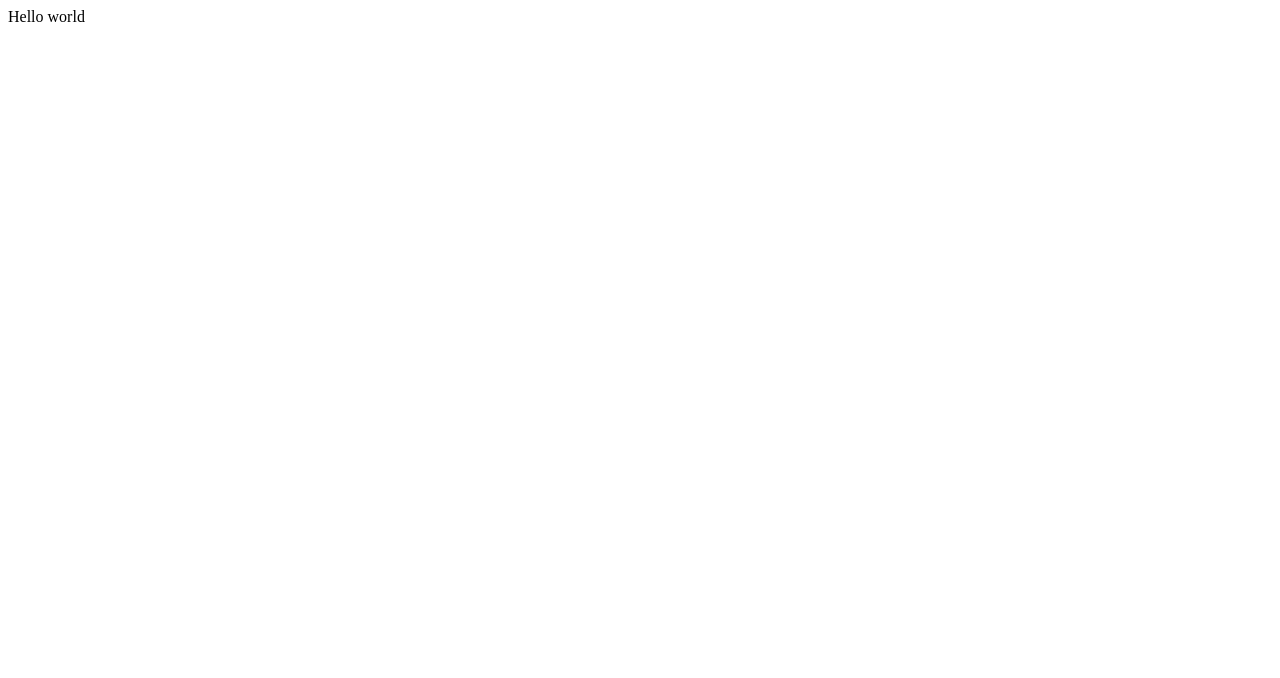
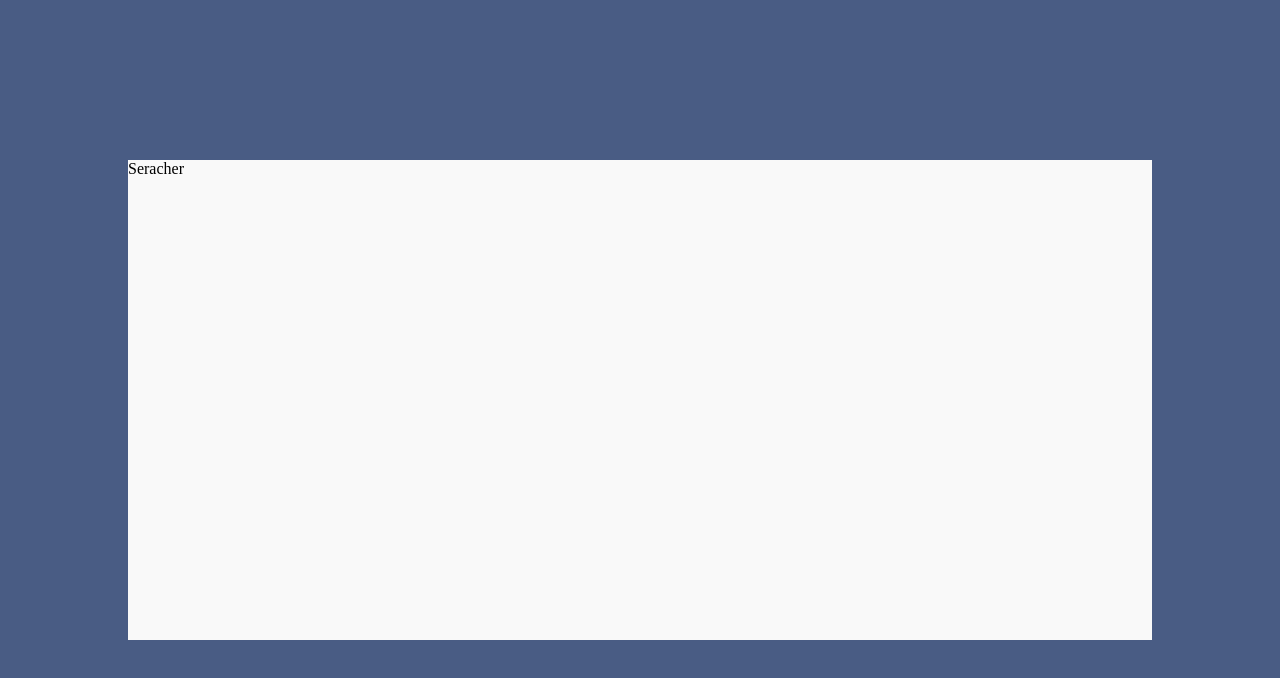
Before and after one commit to Sharonina/React_base, a React app: page / in a window 1280 px wide. Shown: the top 678 px of the page. Built offline with nearby package versions, Linux system fonts and the light colour scheme.

Commit message:
Basic markup and styling

```diff
--- /dev/null
+++ b/src/containers/Searcher.tsx
@@ -0,0 +1,10 @@
+import React from "react";
+
+//Styles
+import "../styles/containers/Searcher.styl";
+
+const Searcher = () => {
+  return <div className="searcher">Seracher</div>;
+};
+
+export default Searcher;
--- /dev/null
+++ b/src/containers/UserDetails.tsx
@@ -0,0 +1,10 @@
+import React from "react";
+
+//styles
+import "../styles/containers/UserDetails.styl";
+
+const UserDetails = () => {
+  return <div className="userDetails">User Details</div>;
+};
+
+export default UserDetails;
--- /dev/null
+++ b/src/pages/Home.tsx
@@ -0,0 +1,20 @@
+import React from "react";
+import UserDetails from "../containers/UserDetails";
+import Searcher from "../containers/Searcher";
+
+//styles
+import "../styles/pages/Home.styl";
+
+const Home = () => {
+  const isUserSelected = false;
+  return (
+    <>
+      <div className="home">
+        {isUserSelected && <UserDetails />}
+        <Searcher />
+      </div>
+    </>
+  );
+};
+
+export default Home;
--- a/src/routes/App.tsx
+++ b/src/routes/App.tsx
@@ -1,7 +1,8 @@
 import React from "react";
+import Home from "../pages/Home";
 
 const App = () => {
-  return <div>Hello world</div>;
+  return <Home />;
 };
 
 export default App;
--- /dev/null
+++ b/src/styles/containers/Searcher.styl
@@ -0,0 +1,4 @@
+.searcher
+  width: 80%
+  height: 60%
+  background-color: #F9F9F9
--- /dev/null
+++ b/src/styles/containers/UserDetails.styl
@@ -0,0 +1,10 @@
+.userDetails
+  position absolute
+  top 0
+  background-color: #A8A4CE
+  height: 200px
+  width: 100%
+  display: none //hace que no se vea
+
+.active
+  display: flex
--- /dev/null
+++ b/src/styles/pages/Home.styl
@@ -0,0 +1,13 @@
+*
+  margin 0
+  padding 0
+
+.home
+  width 100vw
+  height: 100vh
+  background-color: #495C83
+  box-sizing: border-box
+  justify-content: center
+  align-items: center
+  flex-direction: center
+  display: flex
```
Also changed, not shown: package.json (+4 -4 lines), src/components/SearchInput.tsx (added), src/components/UserResults.tsx (added), src/components/UsersResults.tsx (added), src/styles/components/SearchInput.styl (added), 1 other file (tests, documents, lock files or other folders).
